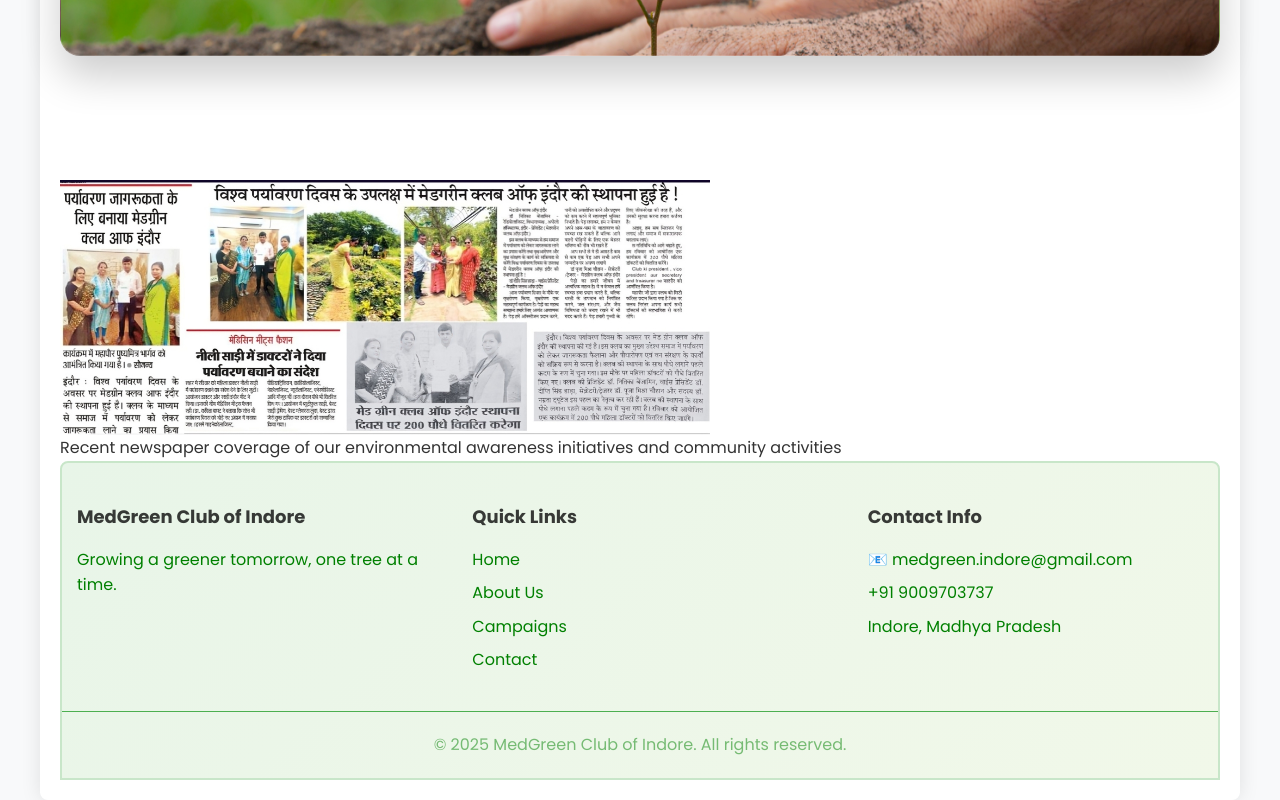
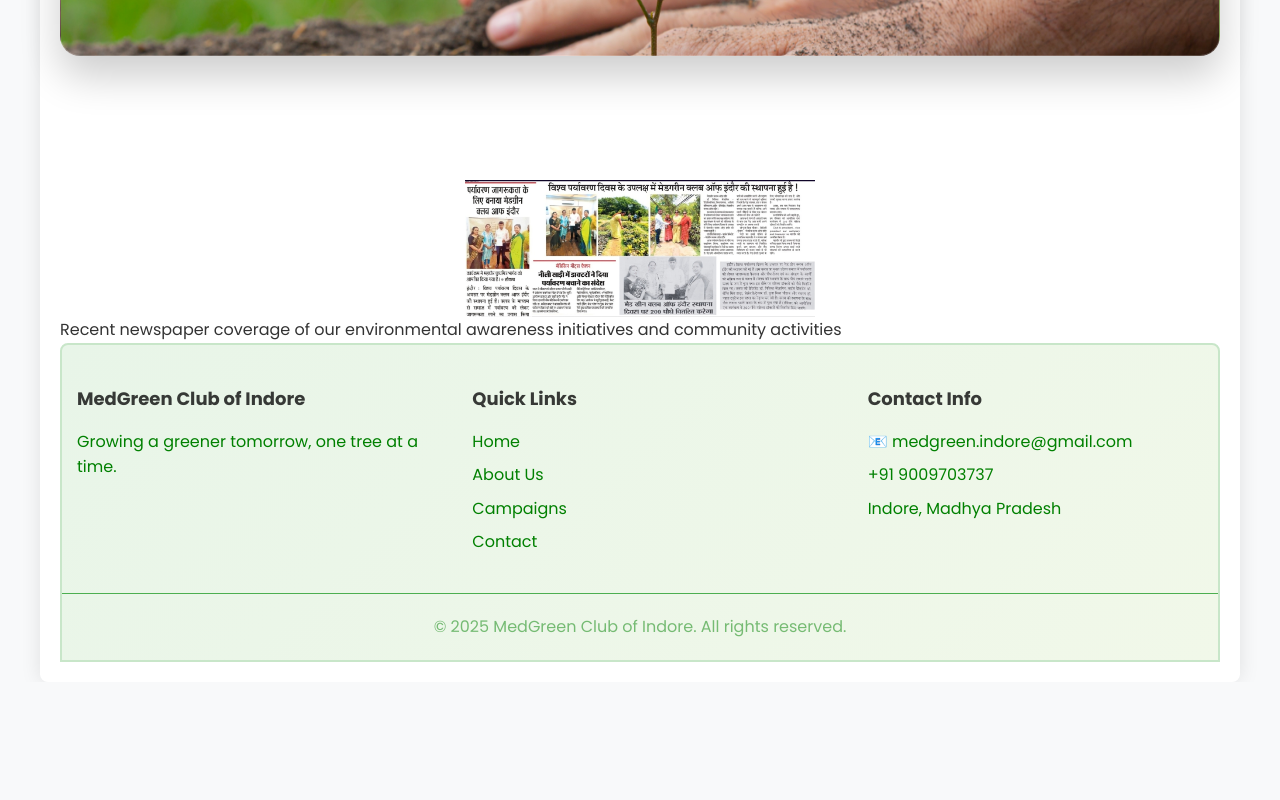
Before and after one commit to riddima15benjamin/reactjs, a React (Create React App) app: page / in a window 1280 px wide. Shown: the part 2851-3651 px from the top of the page. After the commit the page ends 3533 px from the top, so only its background shows below. Built offline with nearby package versions, Linux system fonts and the light colour scheme.

Commit message:
fix: update news image layout and dimensions for better responsiveness in DesktopHome component

```diff
--- a/src/components/DesktopHome.jsx
+++ b/src/components/DesktopHome.jsx
@@ -238,19 +238,20 @@
 
           {/* News Image Display */}
           <div className="news-card bg-white rounded-2xl shadow-lg overflow-hidden p-6">
-            <div className="relative">
+            <div className="relative" style={{ display: 'flex', justifyContent: 'center' }}>
+              <div style={{ maxWidth: '350px', width: '100%' }}>
                 <img
                   src="/newspaper/news.png"
                   alt="Club News Coverage - Environmental Awareness Activities"
                   className="news-image mx-auto rounded-lg shadow-md"
                   style={{
-                  maxHeight: '650px',
-                  maxWidth: '650px',
+                    maxHeight: '220px',
                     width: '100%',
                     objectFit: 'contain',
                     display: 'block'
                   }}
                 />
+              </div>
             </div>
 
             {/* Optional Caption */}
```
Lines whose indentation alone changed are shown as unchanged.
